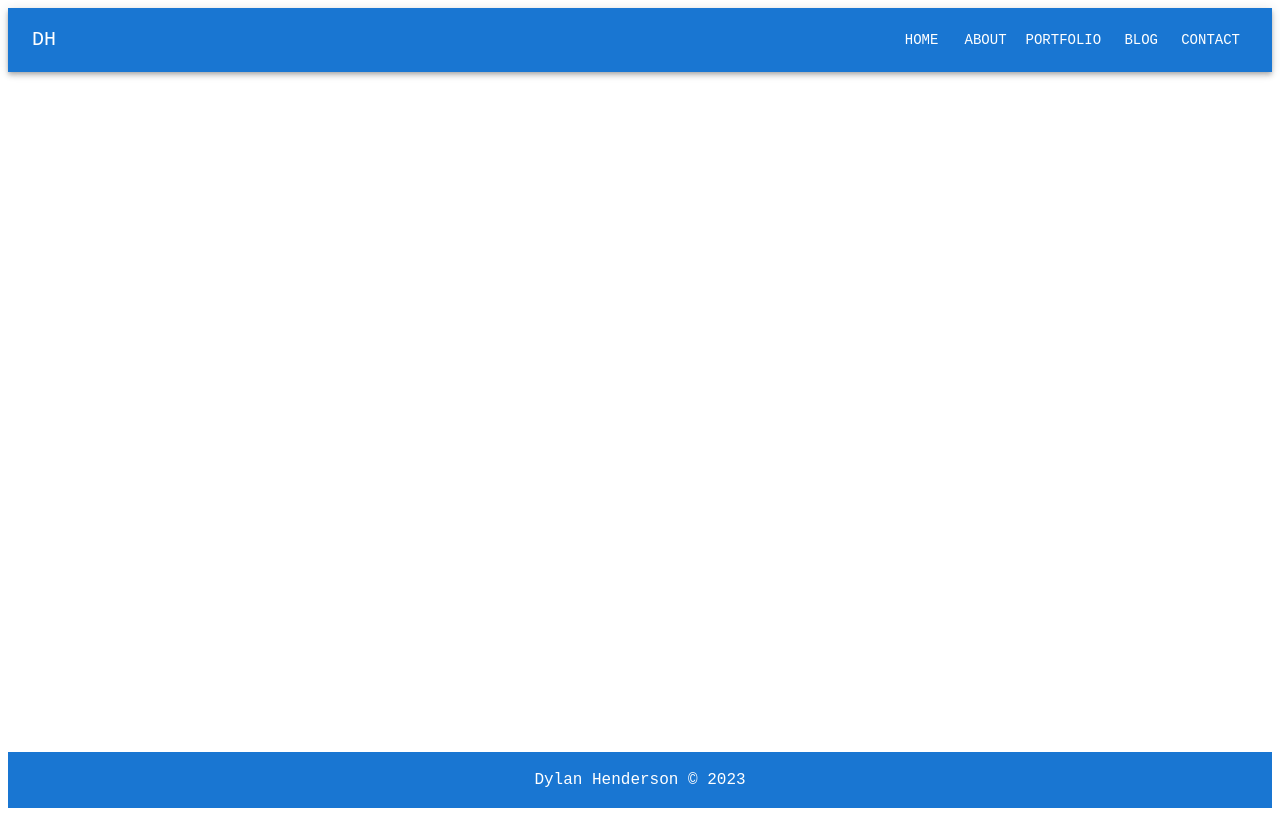
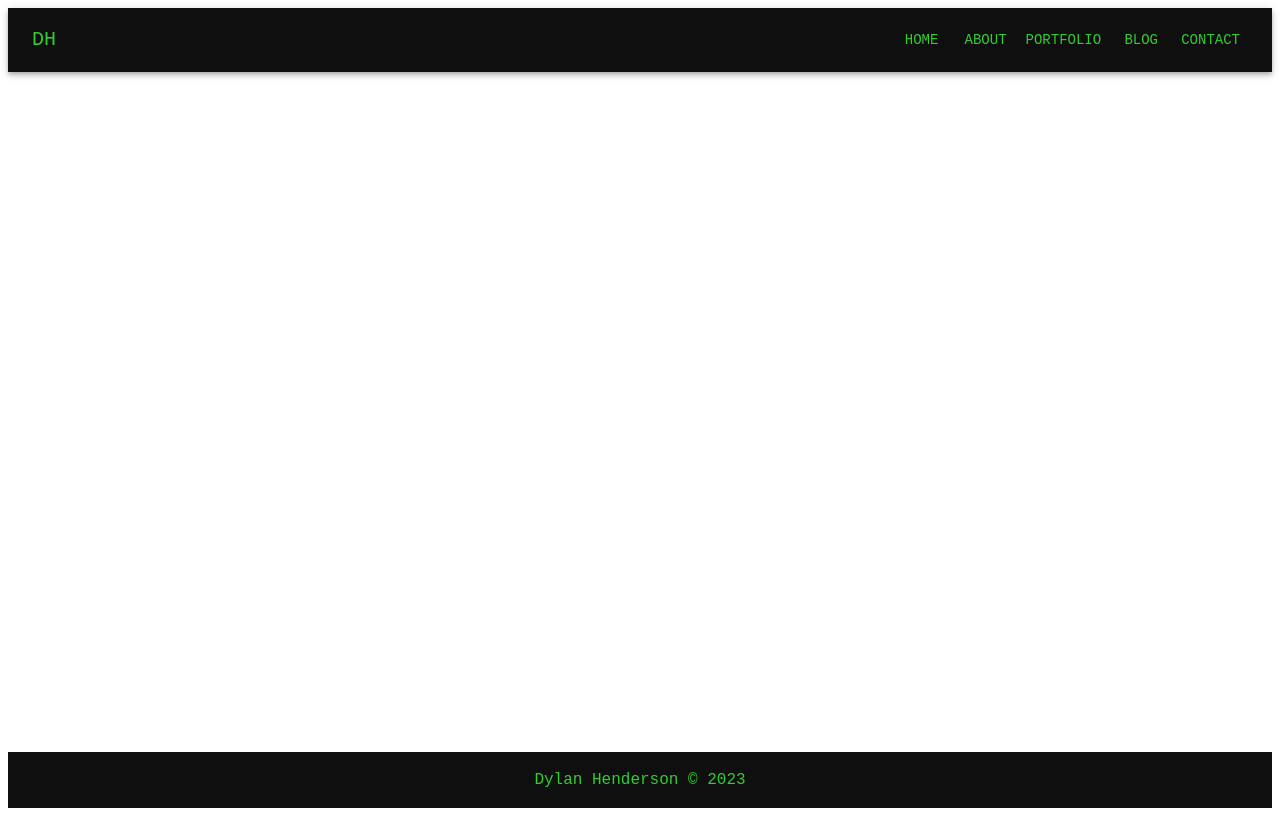
Before and after one commit to Dyltom/iamdylan.dev, a Next.js app: page / in a window 1280 px wide. Built offline with nearby package versions, Linux system fonts and the light colour scheme.

Commit message:
colouring updates

```diff
--- a/src/components/Footer.tsx
+++ b/src/components/Footer.tsx
@@ -15,7 +15,7 @@ const Footer: React.FC = () => {
       }}
     >
       <Container maxWidth="sm">
-        <Typography variant="body1" align="center">
+        <Typography variant="body1" align="center" color="secondary">
           Dylan Henderson © {currentYear}
         </Typography>
       </Container>
--- a/src/components/NavigationBar.tsx
+++ b/src/components/NavigationBar.tsx
@@ -24,15 +24,15 @@ const NavigationBar: React.FC = () => {
   return (
     <AppBar position="static">
       <Toolbar>
-        <Typography variant="h6" sx={{ flexGrow: 1 }}>
+        <Typography variant="h6" sx={{ flexGrow: 1 }} color="secondary">
           <span ref={el} />
         </Typography>
         <Box sx={{ display: 'flex', flexGrow: 0 }}>
-          <Button color="inherit">Home</Button>
-          <Button color="inherit">About</Button>
-          <Button color="inherit">Portfolio</Button>
-          <Button color="inherit">Blog</Button>
-          <Button color="inherit">Contact</Button>
+          <Button color="secondary">Home</Button>
+          <Button color="secondary">About</Button>
+          <Button color="secondary">Portfolio</Button>
+          <Button color="secondary">Blog</Button>
+          <Button color="secondary">Contact</Button>
         </Box>
       </Toolbar>
     </AppBar>
--- a/src/styles/theme.ts
+++ b/src/styles/theme.ts
@@ -4,6 +4,14 @@ const theme = createTheme({
   typography: {
     fontFamily: '"Fira Code", monospace',
   },
+  palette: {
+    primary: {
+      main: '#0f0f0f', // Dark background
+    },
+    secondary: {
+      main: '#32CD32', // Neon green color
+    },
+  },
 });
 
 export default theme;
```
Also changed, not shown: .eslintrc.js.
